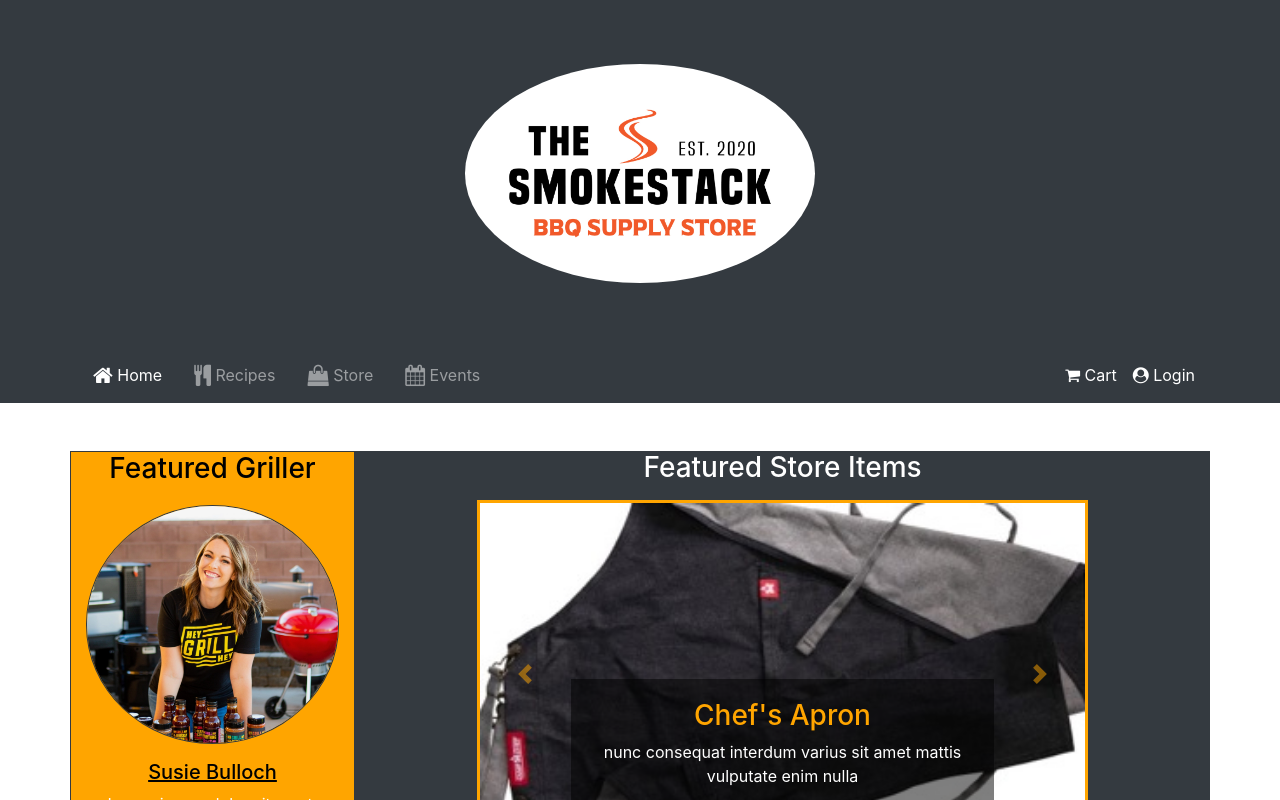
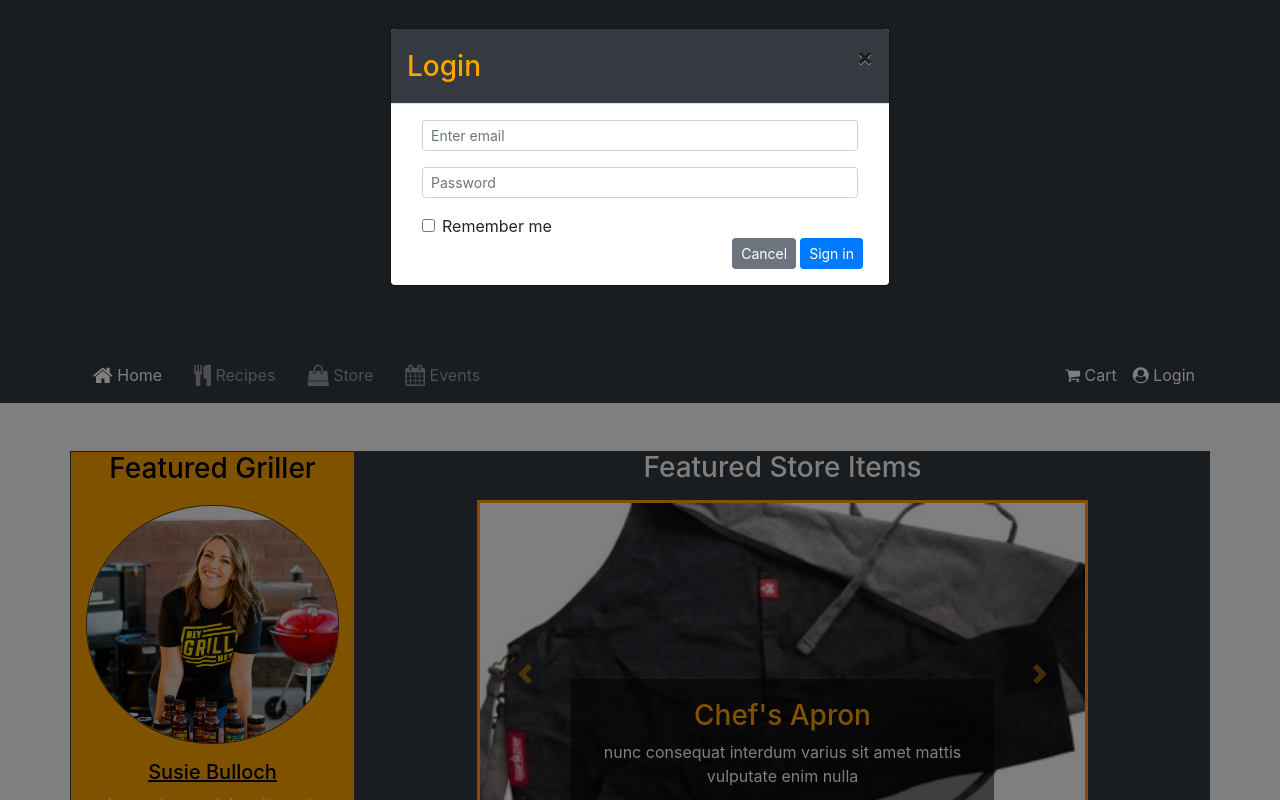
Before and after one commit to once-2021-05-03-bootstrap/portfolio-project-group-a, a website: page index.html in a window 1280 px wide. Both pictures are taken after a click on the button "Login". Shown: the top 800 px of the page. Drawn offline with nearby package versions, Linux system fonts and the light colour scheme.

Commit message:
login modal & about us tickets

```diff
--- a/css/styles.css
+++ b/css/styles.css
@@ -57,3 +57,15 @@ main {
 .carousel-caption-title {
   color: #FFA500;
 }
+
+#aboutUs {
+  border: double 10px #FFA500;
+  border-radius: 25px;
+  background-color: #343a40;
+  color: white;
+  padding: 10px;
+}
+
+#loginModal .modal-header {
+  background-color: #343a40;
+  color: #FFA500; }
--- a/index.html
+++ b/index.html
@@ -58,7 +58,42 @@
         </div>
     </nav>
 
-
+    <div id="loginModal" class="modal fade" role="dialog">
+        <div class="modal-dialog" role="document">
+            <div class="modal-content">
+                <div class="modal-header">
+                    <h3 class="modal-title">Login</h3>
+                    <button type="button" class="close" data-dismiss="modal">&times;</button>
+                </div>
+                <div class="modal-body">
+                    <div class="container-fluid">
+                        <form>
+                            <div class="form-row">
+                                <div class="form-group col-12">
+                                    <label class="sr-only" for="loginEmail">Email address</label>
+                                    <input type="email" class="form-control form-control-sm" id="loginEmail" placeholder="Enter email">
+                                </div>
+                                <div class="form-group col-12">
+                                    <label class="sr-only" for="loginPassword">Password</label>
+                                    <input type="password" class="form-control form-control-sm" id="loginPassword" placeholder="Password">
+                                </div>
+                                <div class="col">
+                                    <div class="form-check">
+                                        <input class="form-check-input" type="checkbox">
+                                        <label class="form-check-label"> Remember me</label>
+                                    </div>
+                                </div>
+                            </div>
+                            <div class="form-row">
+                                <button type="button" class="btn btn-secondary btn-sm ml-auto" data-dismiss="modal">Cancel</button>
+                                <button type="submit" class="btn btn-primary btn-sm ml-1">Sign in</button>
+                            </div>
+                        </form>
+                    </div>
+                </div>
+            </div>
+        </div>
+    </div>
 
     <main class="container my-5">
 
@@ -146,7 +181,7 @@
             </div>
         </div>
 
-        <div class="row mt-5">
+        <div class="row mt-5" id="aboutUs">
             <div class="col">
                 <h3>About us</h3>
                 <p>Lorem ipsum dolor sit amet, consectetur adipiscing elit, sed do eiusmod tempor incididunt ut labore et dolore magna aliqua. Leo a diam sollicitudin tempor id eu nisl nunc. Enim nunc faucibus a pellentesque sit amet porttitor eget dolor. Libero enim sed faucibus turpis. A erat nam at lectus urna duis convallis convallis.</p>
--- a/js/scripts.js
+++ b/js/scripts.js
@@ -12,3 +12,9 @@ $(function() {
         }
     });
 });
+
+$(function() {
+    $("#loginButton").click(function() {
+        $("#loginModal").modal("show");
+    });
+});
```
